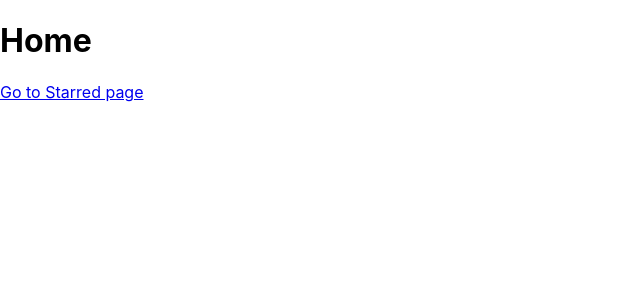
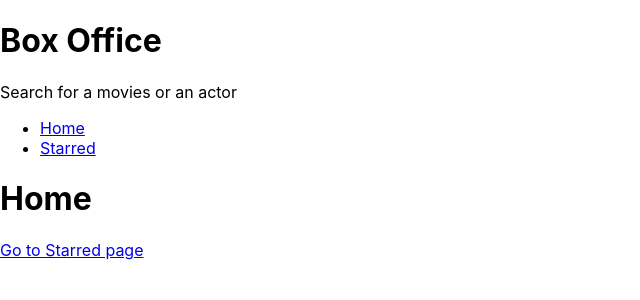
Before and after one commit to winay122/Box_Office_app, a React (Create React App) app: page / in a window 1280 px wide. Shown: the top 300 px of the page, without its empty margins (0-640 px from the left). Built offline with nearby package versions, Linux system fonts and the light colour scheme.

Commit message:
Added Navigation and shared layout of home and starred pages

```diff
--- a/src/App.jsx
+++ b/src/App.jsx
@@ -1,14 +1,17 @@
 import { BrowserRouter, Routes, Route } from "react-router-dom";
 import Home from "./pages/Home";
 import Starred from "./pages/Starred";
+import MainLayout from "./components/MainLayout";
 
 function App() {
   return (
     <BrowserRouter>
     <Routes>
 
-      <Route path="/" element={ <Home /> } />
-      <Route path="/starred" element={ <Starred /> } />
+      <Route element={<MainLayout />}>
+        <Route path="/" element={ <Home /> } />
+        <Route path="/starred" element={ <Starred /> } />
+      </Route>
 
       <Route path="*" element={ <div>No Match (404)</div> } />
 
--- /dev/null
+++ b/src/components/AppTitle.jsx
@@ -0,0 +1,15 @@
+
+export default function AppTitle (props) {
+
+    const {
+        title = "Box Office",
+        subtitle = "Search for a movies or an actor"
+    } = props;
+
+    return (
+        <div>
+            <h1>{title}</h1>
+            <p>{subtitle}</p>
+        </div>
+    )
+}
--- /dev/null
+++ b/src/components/MainLayout.jsx
@@ -0,0 +1,16 @@
+import { Outlet } from "react-router-dom";
+import Navs from "./Navs";
+import AppTitle from "./AppTitle";
+
+const MainLayout = () => {
+
+    return(
+        <div>
+            <AppTitle />
+            <Navs />
+            <Outlet />
+        </div>
+    )
+}
+
+export default MainLayout;
--- /dev/null
+++ b/src/components/Navs.jsx
@@ -0,0 +1,26 @@
+import { Link } from 'react-router-dom'
+
+const LINKS = [
+    {
+        text: "Home",
+        to: "/"
+    },
+    {
+        text: "Starred",
+        to: "/starred"
+    },
+];
+
+const Navs = () => {
+    return <div>
+        <ul>
+            {LINKS.map((item) => (
+                <li key={item.to}>
+                    <Link to={item.to}> {item.text} </Link>
+                </li>
+            ))}
+        </ul>
+    </div>
+}
+
+export default Navs;
```
